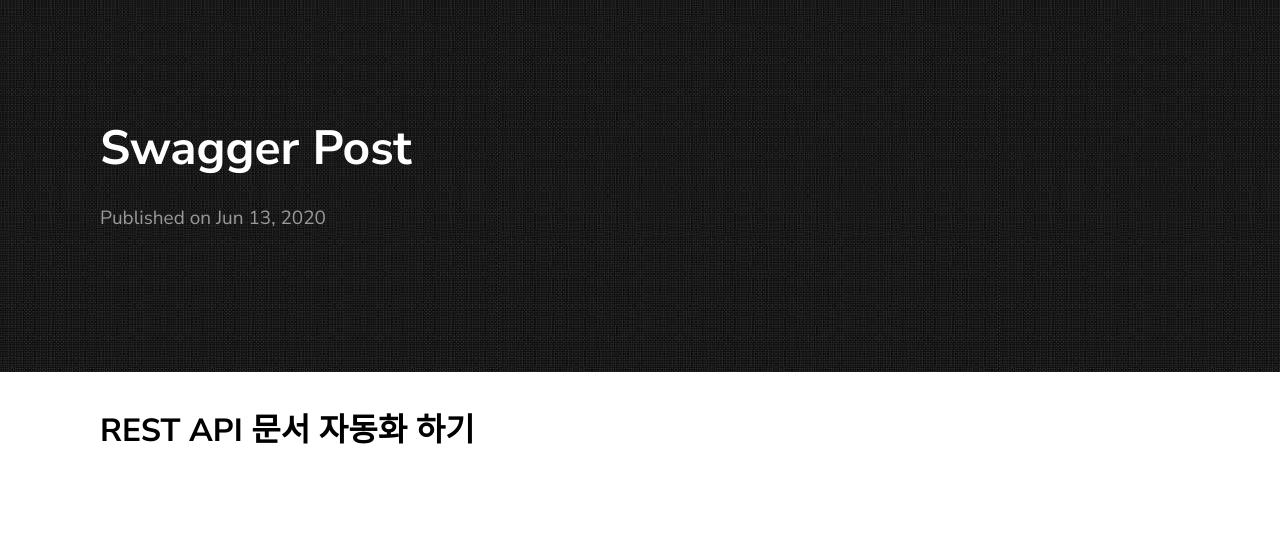
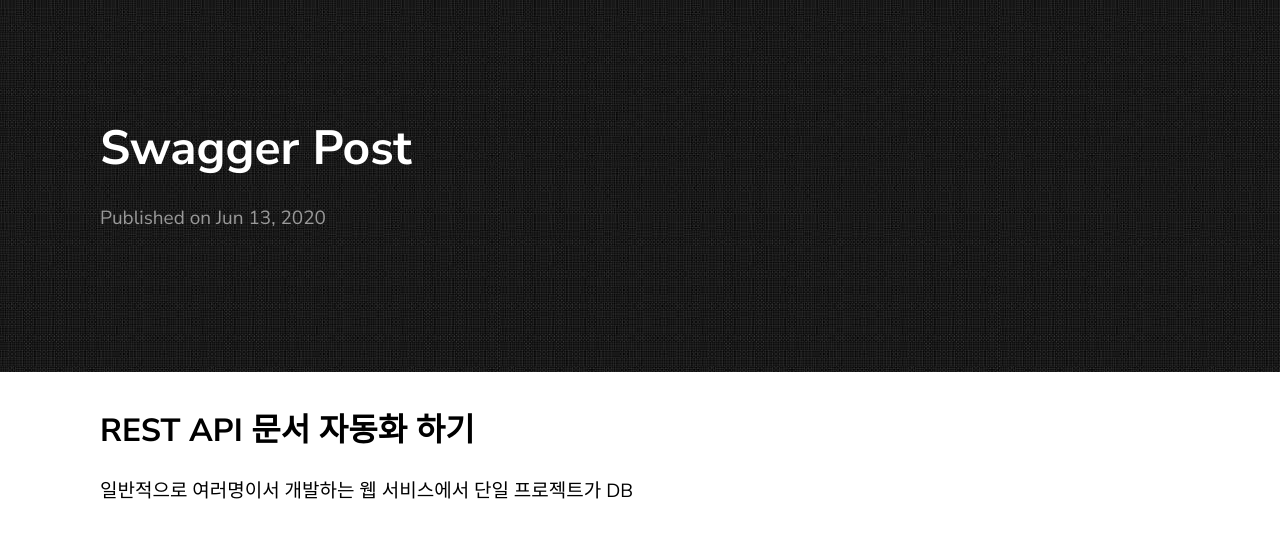
Before and after one commit to rbwls31/rbwls31.github.io, a Jekyll site: the page built from _posts/2020-06-13-swagger-post.markdown, in a window 1280 px wide. Shown: the top 538 px of the page. Built offline with Jekyll 4.4.1, drawn with Linux system fonts in a browser that asks for light colours; our own code applies the rules of GitHub Pages for plain Markdown files.

Commit message:
_posts/2020-06-13-swagger-post.markdown updated from https://stackedit.io/

```diff
--- a/_posts/2020-06-13-swagger-post.markdown
+++ b/_posts/2020-06-13-swagger-post.markdown
@@ -1,9 +1,8 @@
 ## REST API 문서 자동화 하기
-
-
+일반적으로 여러명이서 개발하는 웹 서비스에서 단일 프로젝트가 DB
 
 
 <!--stackedit_data:
-eyJoaXN0b3J5IjpbNTA3ODk3NTc3LDY5NzAyNzYyLC00ODI3OT
-Y5MzEsLTQ3NjMyODYxOF19
+eyJoaXN0b3J5IjpbMTgyOTEwMDc1NSw1MDc4OTc1NzcsNjk3MD
+I3NjIsLTQ4Mjc5NjkzMSwtNDc2MzI4NjE4XX0=
 -->
```
